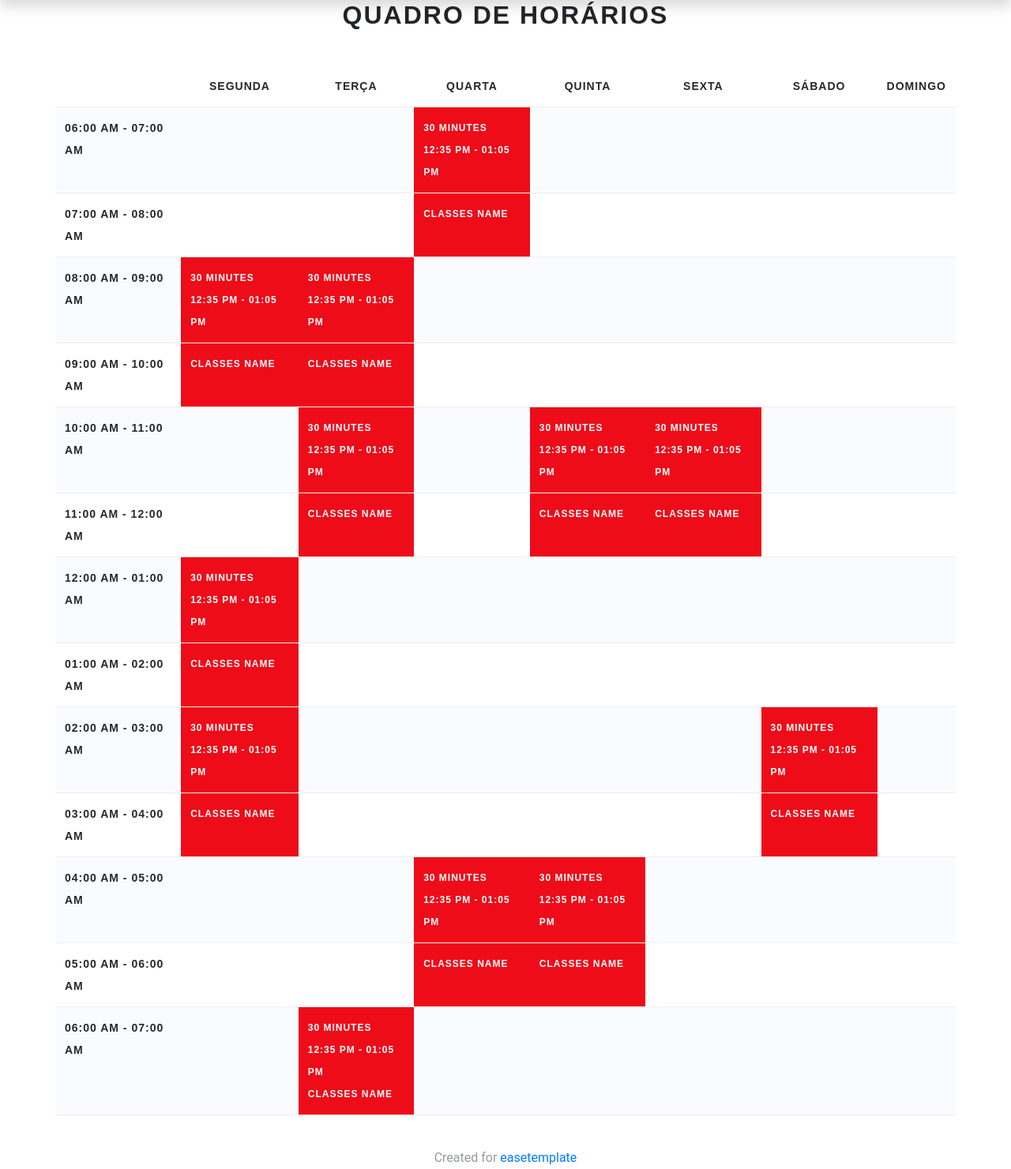
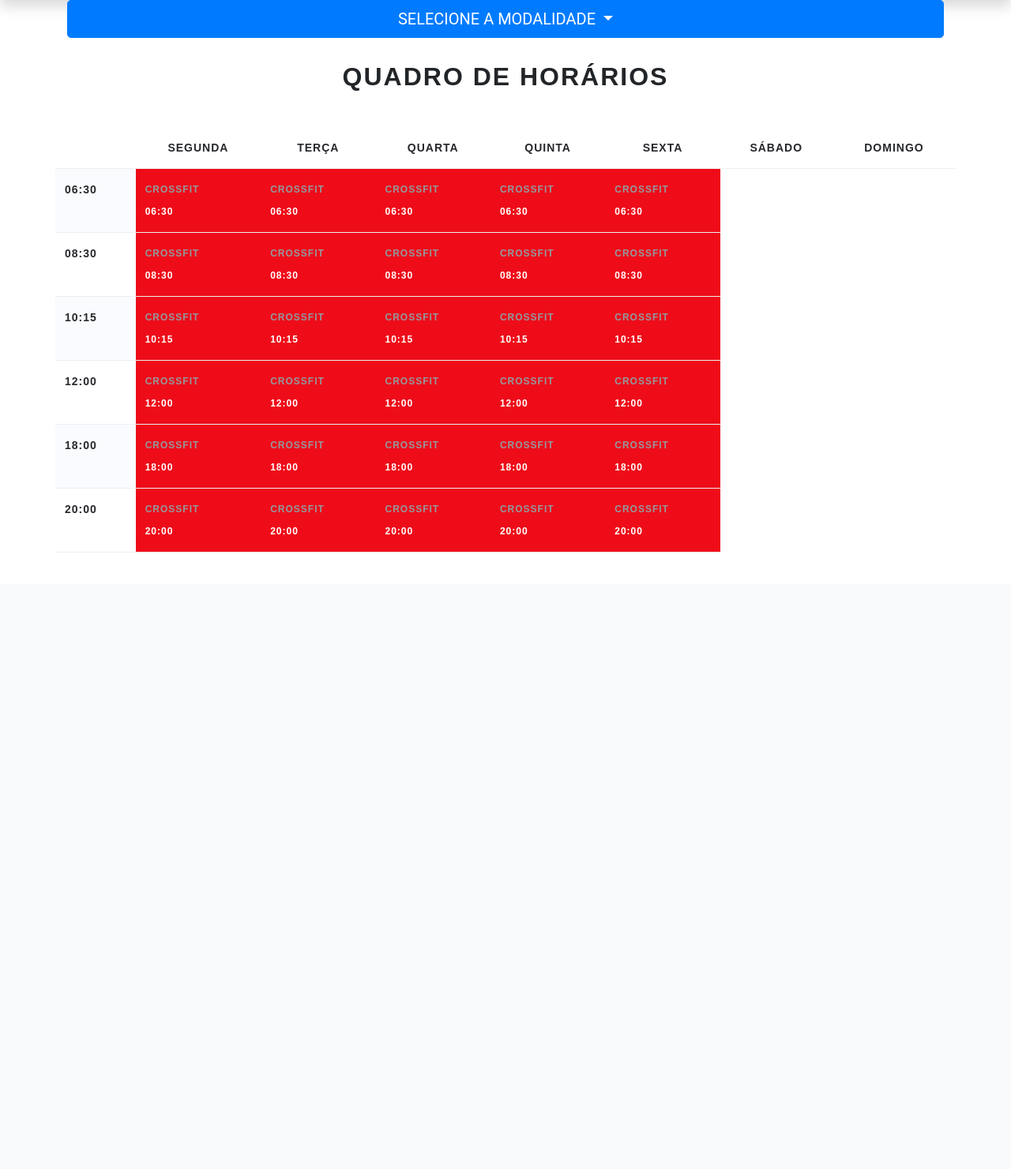
Before and after one commit to SinvalVJunior/sistema-academia, a Django app: page /secretario/horarios/ in a window 1280 px wide. Shown: the part 60-1541 px from the top of the page at 79% size. After the commit the page ends 759 px from the top, so only its background shows below. Run offline with Django 3.2, Linux system fonts and the light colour scheme; data comes from the database, SQL or seed files in the repository; some libraries are stand-ins or nearby versions.

Commit message:
Adiciona Quadro de Horarios para consulta

```diff
--- a/Sistema_Academia/aluno/views.py
+++ b/Sistema_Academia/aluno/views.py
@@ -1,3 +1 @@
 from django.shortcuts import render
-
-# Create your views here.
--- a/Sistema_Academia/secretario/templates/secretario/quadro_horarios.html
+++ b/Sistema_Academia/secretario/templates/secretario/quadro_horarios.html
@@ -12,9 +12,30 @@
 <!-- time-table -->
 <div class="content">
     <div class="container">
+
         <div class="row">
             <div class="col-xl-12 col-lg-12 col-md-12 col-sm-12 col-12 text-center mb30">
-                <h2>Quadro de Horários</h2>
+                <form>
+                    {% csrf_token %}
+
+                    <div class="dropdown">
+                        <button type="button" class="btn btn-lg btn-primary btn-block text-uppercase dropdown-toggle"
+                            data-toggle="dropdown">
+                            Selecione a Modalidade
+                        </button>
+                        <div class="dropdown-menu">
+                            <button type="submit" value="Crossfit" name="modalidade"
+                                class="dropdown-item">&nbsp;Crossfit</button>
+                            <button type="submit" value="Spinning" name="modalidade"
+                                class="dropdown-item">&nbsp;Spinning</button>
+                            <button type="submit" value="Ritmos" name="modalidade"
+                                class="dropdown-item">&nbsp;Ritmos</button>
+                            <button type="submit" value="Natacao" name="modalidade"
+                                class="dropdown-item">&nbsp;Natação</button>
+                        </div>
+                    </div>
+                </form>
+                <h2 style="padding-top: 30px;">Quadro de Horários</h2>
             </div>
             <div class="table-responsive">
                 <table class="timetable table table-striped ">
@@ -31,159 +52,26 @@
                         </tr>
                     </thead>
                     <tbody>
+                        {% for horario in horarios %}
                         <tr>
-                            <th scope="row">06:00 Am - 07:00 Am</th>
-                            <td></td>
-                            <td></td>
-                            <td class="timetable-workout">30 MINUTES
-                                <br> 12:35 pm - 01:05 pm</td>
-                            <td></td>
-                            <td></td>
-                            <td></td>
-                            <td></td>
+                            <th scope="row">{{horario}}</th>
+                            {% for all_aulas in tabela %}
+                            {% for aula in all_aulas %}
+                            {% if aula.horario == horario %}
+                            <td class="timetable-workout"><a href="../aula">{{modalidade}}</a>
+                                <br> {{aula.horario}}</td>
+                            {% endif %}
+                            {% endfor %}
+
+                            {% endfor %}
                         </tr>
-                        <tr>
-                            <th scope="row">07:00 Am - 08:00 Am</th>
-                            <td></td>
-                            <td></td>
-                            <td class="timetable-workout">Classes Name</td>
-                            <td></td>
-                            <td></td>
-                            <td></td>
-                            <td></td>
-                        </tr>
-                        <tr>
-                            <th scope="row">08:00 Am - 09:00 Am</th>
-                            <td class="timetable-workout">30 MINUTES
-                                <br> 12:35 pm - 01:05 pm</td>
-                            <td class="timetable-workout">30 MINUTES
-                                <br> 12:35 pm - 01:05 pm</td>
-                            <td></td>
-                            <td></td>
-                            <td></td>
-                            <td></td>
-                            <td></td>
-                        </tr>
-                        <tr>
-                            <th scope="row">09:00 Am - 10:00 Am</th>
-                            <td class="timetable-workout">Classes Name</td>
-                            <td class="timetable-workout">Classes Name</td>
-                            <td></td>
-                            <td></td>
-                            <td></td>
-                            <td></td>
-                            <td></td>
-                        </tr>
-                        <tr>
-                            <th scope="row">10:00 Am - 11:00 Am</th>
-                            <td></td>
-                            <td class="timetable-workout">30 MINUTES
-                                <br> 12:35 pm - 01:05 pm</td>
-                            <td></td>
-                            <td class="timetable-workout">30 MINUTES
-                                <br> 12:35 pm - 01:05 pm</td>
-                            <td class="timetable-workout">30 MINUTES
-                                <br> 12:35 pm - 01:05 pm</td>
-                            <td></td>
-                            <td></td>
-                        </tr>
-                        <tr>
-                            <th scope="row">11:00 Am - 12:00 Am</th>
-                            <td></td>
-                            <td class="timetable-workout">Classes Name</td>
-                            <td></td>
-                            <td class="timetable-workout">Classes Name</td>
-                            <td class="timetable-workout">Classes Name</td>
-                            <td></td>
-                            <td></td>
-                        </tr>
-                        <tr>
-                            <th scope="row">12:00 Am - 01:00 Am</th>
-                            <td class="timetable-workout">30 MINUTES
-                                <br> 12:35 pm - 01:05 pm</td>
-                            <td></td>
-                            <td></td>
-                            <td></td>
-                            <td></td>
-                            <td></td>
-                            <td></td>
-                        </tr>
-                        <tr>
-                            <th scope="row">01:00 Am - 02:00 Am</th>
-                            <td class="timetable-workout">Classes Name</td>
-                            <td></td>
-                            <td></td>
-                            <td></td>
-                            <td></td>
-                            <td></td>
-                            <td></td>
-                        </tr>
-                        <tr>
-                            <th scope="row">02:00 Am - 03:00 Am</th>
-                            <td class="timetable-workout">30 MINUTES
-                                <br> 12:35 pm - 01:05 pm</td>
-                            <td></td>
-                            <td></td>
-                            <td></td>
-                            <td></td>
-                            <td class="timetable-workout">30 MINUTES
-                                <br> 12:35 pm - 01:05 pm</td>
-                            <td></td>
-                        </tr>
-                        <tr>
-                            <th scope="row">03:00 Am - 04:00 Am</th>
-                            <td class="timetable-workout">Classes Name</td>
-                            <td></td>
-                            <td></td>
-                            <td></td>
-                            <td></td>
-                            <td class="timetable-workout">Classes Name</td>
-                            <td></td>
-                        </tr>
-                        <tr>
-                            <th scope="row">04:00 Am - 05:00 Am</th>
-                            <td></td>
-                            <td></td>
-                            <td class="timetable-workout">30 MINUTES
-                                <br> 12:35 pm - 01:05 pm</td>
-                            <td class="timetable-workout">30 MINUTES
-                                <br> 12:35 pm - 01:05 pm</td>
-                            <td></td>
-                            <td></td>
-                            <td></td>
-                        </tr>
-                        <tr>
-                            <th scope="row">05:00 Am - 06:00 Am</th>
-                            <td></td>
-                            <td></td>
-                            <td class="timetable-workout">Classes Name</td>
-                            <td class="timetable-workout">Classes Name</td>
-                            <td></td>
-                            <td></td>
-                            <td></td>
-                        </tr>
-                        <tr>
-                            <th scope="row">06:00 Am - 07:00 Am</th>
-                            <td></td>
-                            <td class="timetable-workout">30 MINUTES
-                                <br> 12:35 pm - 01:05 pm
-                                <br>Classes Name</td>
-                            <td></td>
-                            <td></td>
-                            <td></td>
-                            <td></td>
-                            <td></td>
-                        </tr>
+
+                        {% endfor %}
+
                     </tbody>
                 </table>
             </div>
             <!-- timetable -->
-        </div>
-        <div class="row">
-            <div class="col-xl-12 col-lg-12 col-md-12 col-sm-12 col-12 text-center mt-4">
-                Created for <a href="https://easetemplate.com/downloads/fitness-website-template/" target="_blank"
-                    class="text-primary">easetemplate</a>
-            </div>
         </div>
     </div>
 </div>
--- a/Sistema_Academia/secretario/views.py
+++ b/Sistema_Academia/secretario/views.py
@@ -11,7 +11,7 @@ def home(request):
     user_id = request.session['user_logged_id']
     user = Academia_Users.objects.filter(id=user_id).first()
     '''
-    #Script para adicionar aulas de acordo com o quadro de horarios
+    #Script para adicionar aulas de acordo com o quadro de horarios considerando que um dia ja foi adicionado
     aulas = Aula.objects.filter()
     for aula in aulas:
         if "Seg" in aula.name:
@@ -160,4 +160,32 @@ def confirmacao(request):
     return render(request,'secretario/confirmacao_dados.html',context)
 
 def horarios(request):
-    return render(request,'secretario/quadro_horarios.html')
+
+    selecionado = request.GET.get('modalidade','Crossfit')
+
+    modalidade_selecionada = Modalidade.objects.filter(name=selecionado).first()
+    all_aulas = Aula.objects.filter(modalidade=modalidade_selecionada)
+    horarios = []
+    tabela = []
+    dias_uteis = ["Seg", "Ter", "Qua", "Qui", "Sex"]
+
+    for aula in all_aulas:
+        if aula.horario not in horarios:
+            horarios.append(aula.horario)
+
+    horarios.sort()
+    for horario in horarios:
+        aulas_do_dia = []
+        for dia in dias_uteis:
+            for aula in all_aulas:
+                if dia in aula.dia and horario in aula.horario:
+                    aulas_do_dia.append(aula)
+        tabela.append(aulas_do_dia)
+
+    context = {
+        "horarios": horarios,
+        "tabela": tabela,
+        "modalidade": selecionado
+    }
+
+    return render(request,'secretario/quadro_horarios.html',context)
```
